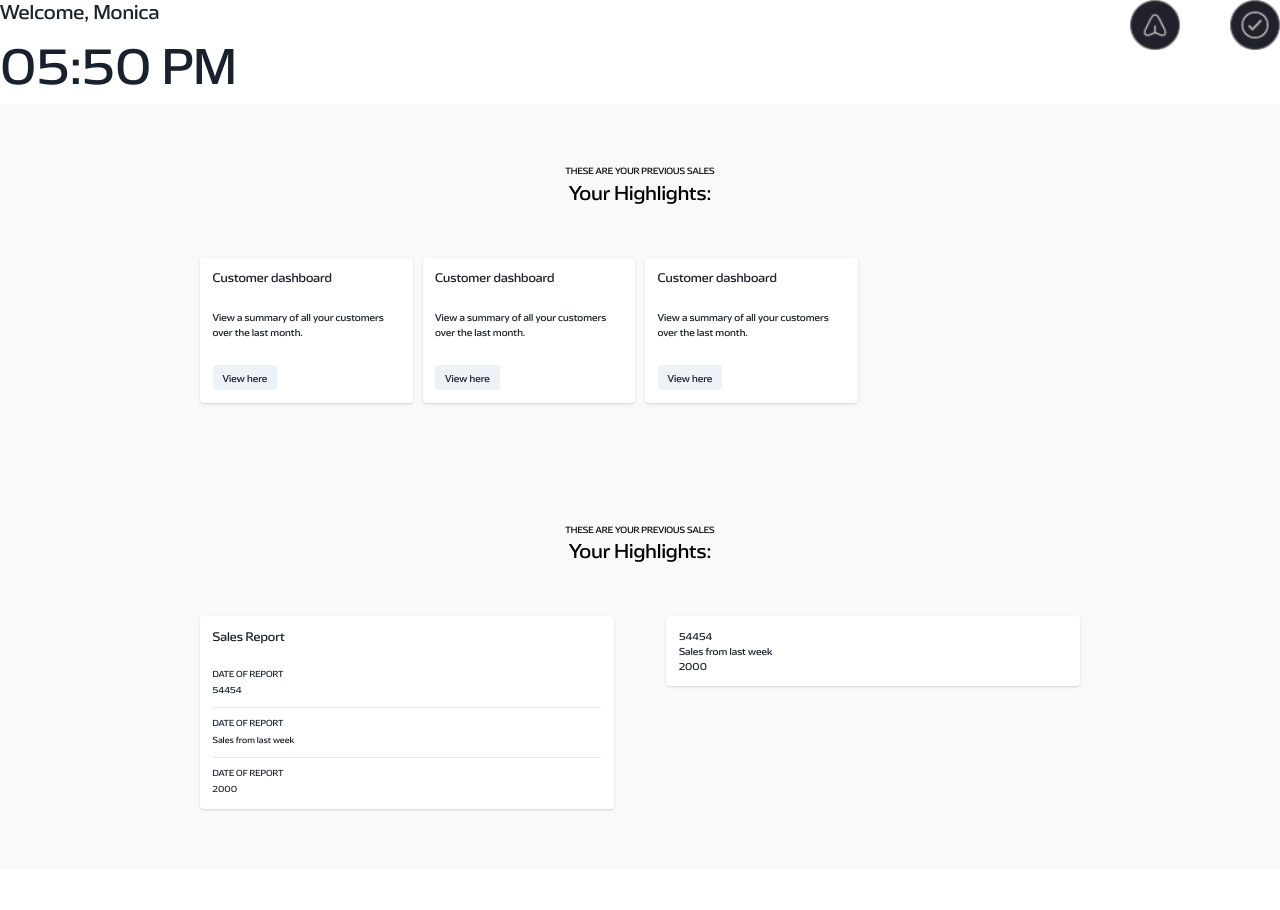
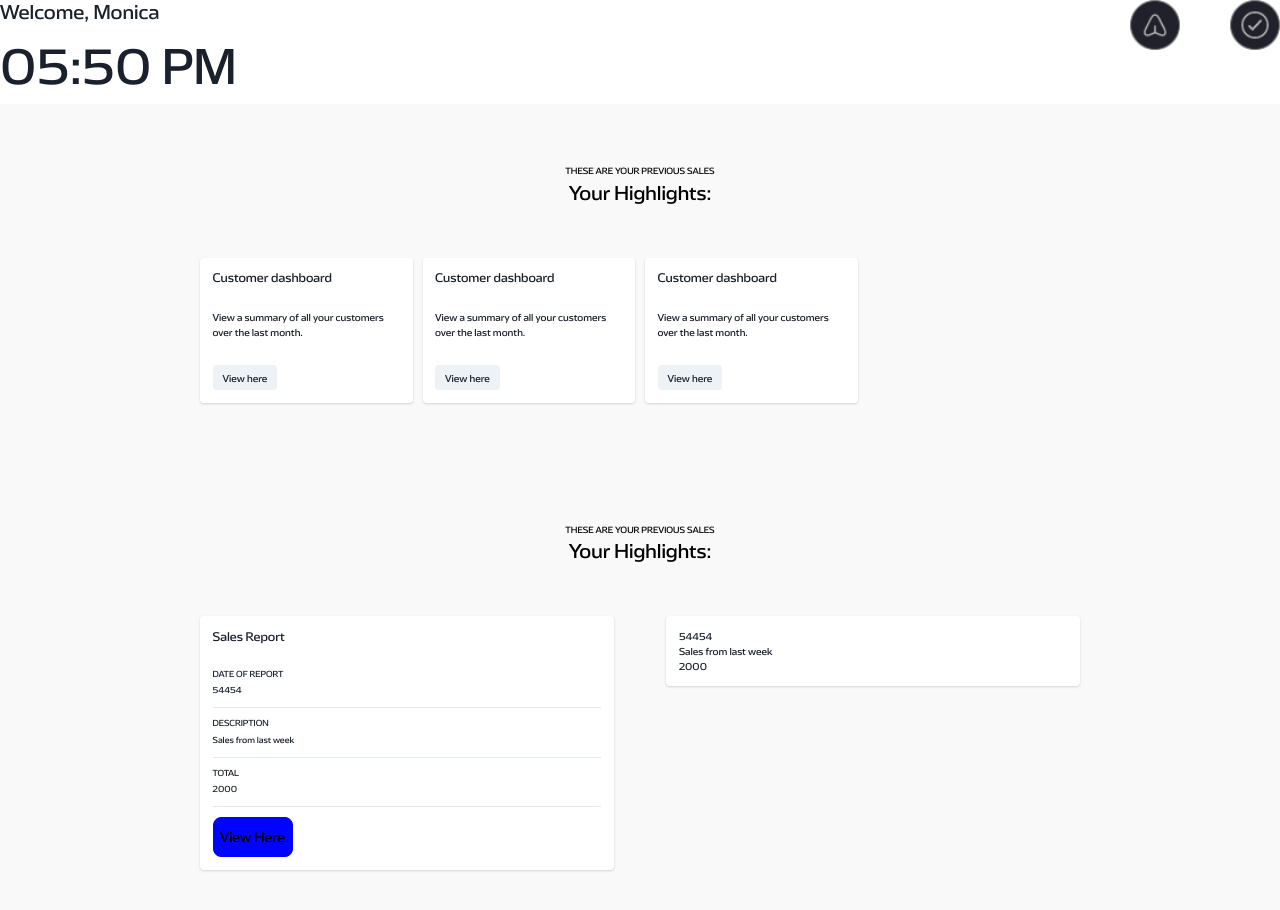
Before and after one commit to ichere/salesManagementFE, a React (Vite) app: page /home in a window 1280 px wide. Shown: the top 910 px of the page. Before the commit the page ends 869 px from the top, so only its background shows below. Built offline with nearby package versions, Linux system fonts and the light colour scheme.

Commit message:
creation of new sales card

```diff
--- a/src/components/sales/SaleSection.tsx
+++ b/src/components/sales/SaleSection.tsx
@@ -2,6 +2,7 @@ import { Box, Flex, Card, CardBody, Text, CardHeader, Heading, Stack, StackDivid
 import { LANDING_SUB_HEADER_FONT } from '../../constants/appConstants'
 import { COLOURS } from '../../constants/colours'
 import { landingPageData, LandingPageData } from '../../data/landingPage'
+import { LargeBtn } from '../LargeBtn'
 
 export const SaleSection = () => {
   return (
@@ -38,12 +39,19 @@ export const SaleSection = () => {
                                     <Text pt='2' fontSize='sm'>{data.date}</Text>
                                   </Box>
                                   <Box>
-                                    <Heading size='xs' textTransform='uppercase'>Date of Report</Heading>
+                                    <Heading size='xs' textTransform='uppercase'>Description</Heading>
                                     <Text pt='2' fontSize='sm'>{data.description}</Text>
                                   </Box>
                                   <Box>
-                                    <Heading size='xs' textTransform='uppercase'>Date of Report</Heading>
+                                    <Heading size='xs' textTransform='uppercase'>Total</Heading>
                                     <Text pt='2' fontSize='sm'>{data.total}</Text>
+                                  </Box>
+                                  <Box width={['5rem', '5.5rem', '8rem']}>
+                                    <LargeBtn
+                                    bg={COLOURS.blue}
+                                    color={COLOURS.black}
+                                    text={'View Here'}
+                                    loading={false} />
                                   </Box>
                                 </Stack>
                               </CardBody>
```
